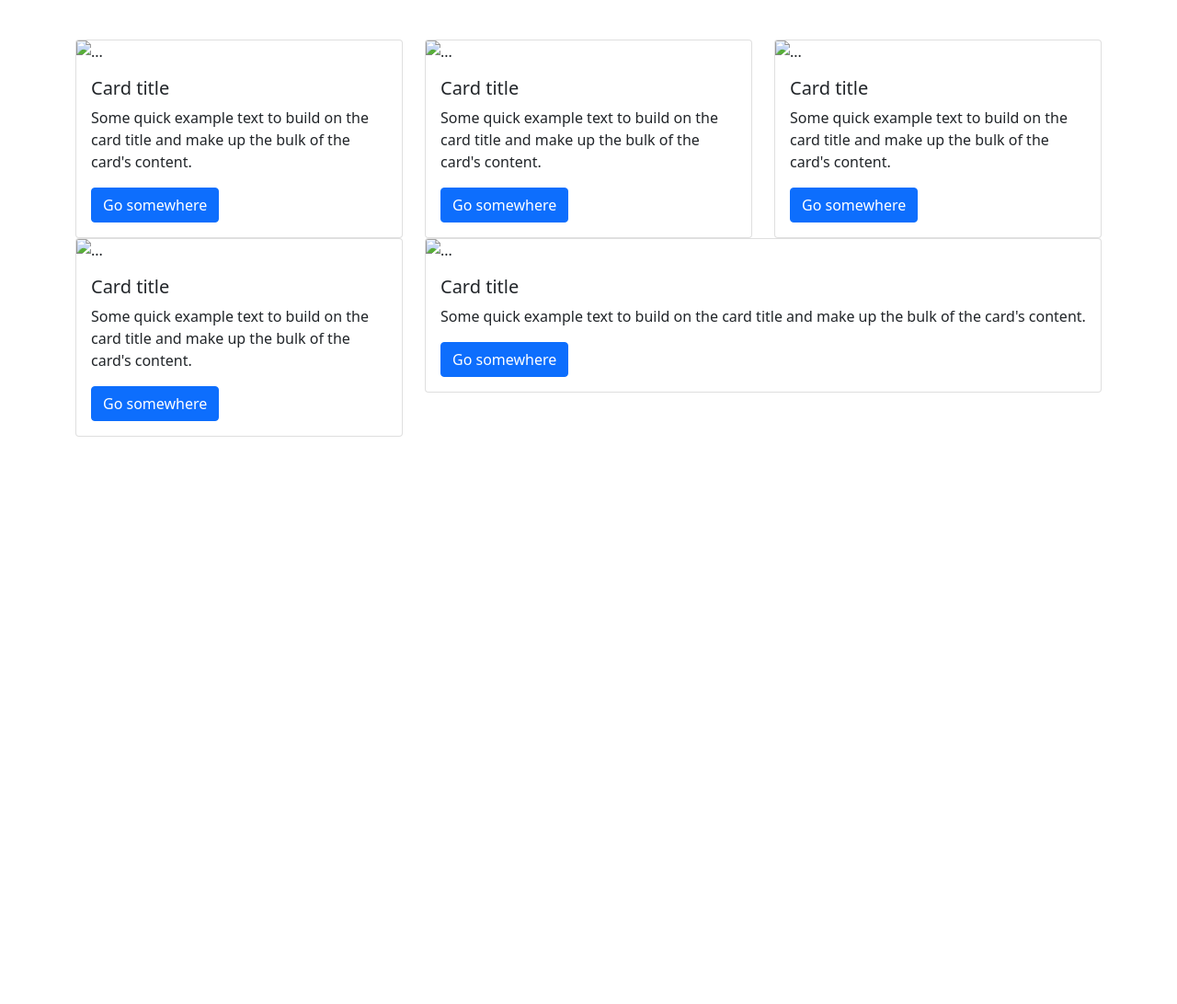
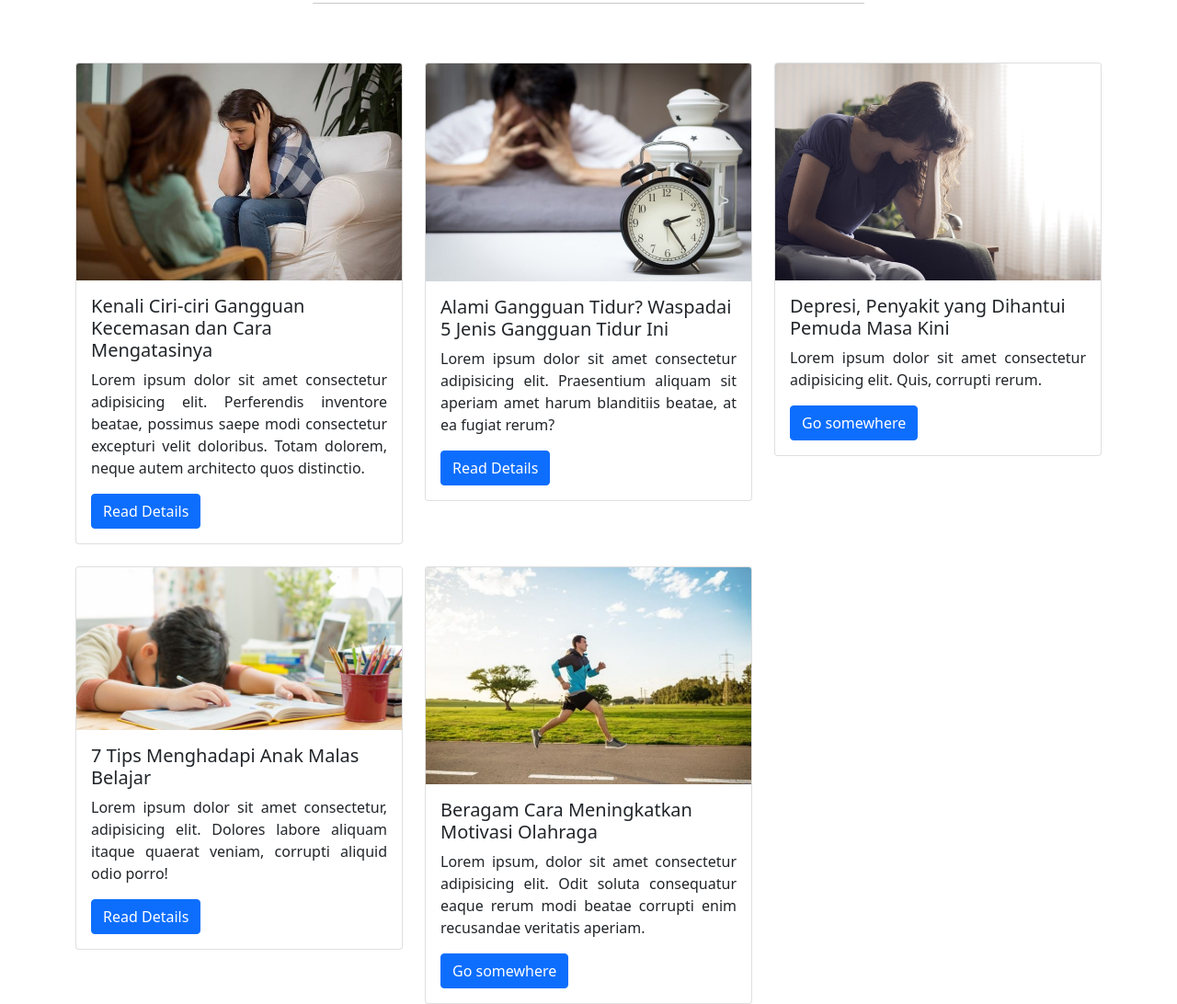
Before and after one commit to mib03/sanmedic-landingpage, a plain HTML site: page index.html in a window 1280 px wide. Shown: the part 899-1991 px from the top of the page at 92% size. Before the commit the page ends 1374 px from the top, so only its background shows below. Drawn offline with nearby package versions, Linux system fonts and the light colour scheme.

Commit message:
Tambahkan isi konten artikel dengan thumbnail

```diff
--- a/index.html
+++ b/index.html
@@ -11,15 +11,15 @@
     integrity="sha384-giJF6kkoqNQ00vy+HMDP7azOuL0xtbfIcaT9wjKHr8RbDVddVHyTfAAsrekwKmP1" crossorigin="anonymous">
   <link rel="stylesheet" href="src/css/style.css">
 
-  <title>SanMedic</title>
+  <title>Sanmedic</title>
 </head>
 
 <body>
 
   <!-- Navigation -->
-  <nav class="navbar navbar-expand-lg navbar-light fixed-top">
+  <nav class="navbar navbar-expand-lg fixed-top">
     <div class="container-sm">
-      <a class="navbar-brand" href="#">SanMedic</a>
+      <a class="navbar-brand" href="#">Sanmedic</a>
       <button class="navbar-toggler" type="button" data-bs-toggle="collapse" data-bs-target="#navbarNavAltMarkup"
         aria-controls="navbarNavAltMarkup" aria-expanded="false" aria-label="Toggle navigation">
         <span class="navbar-toggler-icon"></span>
@@ -41,7 +41,7 @@
     <div class="container pt-4 pb-4">
       <div class="row">
         <div class="col-md-6">
-          <h1 class="slogan mb-4">Get a <b>quick</b> help here!</h1>
+          <h1 class="slogan mb-4">Get a <b>quick</b> help here.</h1>
           <p>Lorem, ipsum dolor sit amet consectetur adipisicing elit. Rem dolores explicabo voluptate dolor sint
             fugiat? Unde sed numquam optio accusamus dignissimos consequatur architecto voluptatem quo impedit, tempora,
             omnis aperiam voluptas qui reiciendis, veniam eius nesciunt facilis ullam magni rerum eaque. Nesciunt,
@@ -61,65 +61,66 @@
       <div class="row text-center mb-5">
         <div class="col">
           <h2>Article</h2>
+          <hr class="mx-auto" width="600">
         </div>
       </div>
-      <div class="row">
+
+      <div class="row mb-5">
+        <div class="col-4">
+          <div class="card mb-4">
+            <img src="src/img/thumbnail-1.jpg" class="card-img-top" alt="Anxiety Disorder Image">
+            <div class="card-body">
+              <h5 class="card-title">Kenali Ciri-ciri Gangguan Kecemasan dan Cara Mengatasinya</h5>
+              <p class="card-text">Lorem ipsum dolor sit amet consectetur adipisicing elit. Perferendis inventore
+                beatae, possimus saepe modi consectetur excepturi velit doloribus. Totam dolorem, neque autem architecto
+                quos distinctio.</p>
+              <a href="#" class="btn btn-primary">Read Details</a>
+            </div>
+          </div>
+        </div>
 
         <div class="col-4">
-          <div class="card"">
-            <img src=" ..." class="card-img-top" alt="...">
+          <div class="card">
+            <img src="src/img/thumbnail-2.jpg" class="card-img-top" alt="Sleep Disorder Image">
             <div class="card-body">
-              <h5 class="card-title">Card title</h5>
-              <p class="card-text">Some quick example text to build on the card title and make up the bulk of the card's
-                content.</p>
+              <h5 class="card-title">Alami Gangguan Tidur? Waspadai 5 Jenis Gangguan Tidur Ini</h5>
+              <p class="card-text">Lorem ipsum dolor sit amet consectetur adipisicing elit. Praesentium aliquam sit
+                aperiam amet harum blanditiis beatae, at ea fugiat rerum?</p>
+              <a href="#" class="btn btn-primary">Read Details</a>
+            </div>
+          </div>
+        </div>
+
+        <div class="col-4">
+          <div class="card">
+            <img src="src/img/thumbnail-3.jpg" class="card-img-top" alt="Depression Image">
+            <div class="card-body">
+              <h5 class="card-title">Depresi, Penyakit yang Dihantui Pemuda Masa Kini</h5>
+              <p class="card-text">Lorem ipsum dolor sit amet consectetur adipisicing elit. Quis, corrupti rerum.</p>
               <a href="#" class="btn btn-primary">Go somewhere</a>
             </div>
           </div>
         </div>
 
         <div class="col-4">
-          <div class="card"">
-            <img src=" ..." class="card-img-top" alt="...">
+          <div class="card">
+            <img src="src/img/thumbnail-4.jpg" class="card-img-top" alt="Lazy Child Image">
             <div class="card-body">
-              <h5 class="card-title">Card title</h5>
-              <p class="card-text">Some quick example text to build on the card title and make up the bulk of the card's
-                content.</p>
-              <a href="#" class="btn btn-primary">Go somewhere</a>
+              <h5 class="card-title">7 Tips Menghadapi Anak Malas Belajar</h5>
+              <p class="card-text">Lorem ipsum dolor sit amet consectetur, adipisicing elit. Dolores labore aliquam
+                itaque quaerat veniam, corrupti aliquid odio porro!</p>
+              <a href="#" class="btn btn-primary">Read Details</a>
             </div>
           </div>
         </div>
 
         <div class="col-4">
-          <div class="card"">
-            <img src=" ..." class="card-img-top" alt="...">
+          <div class="card">
+            <img src="src/img/thumbnail-5.jpg" class="card-img-top" alt="Man Running Image">
             <div class="card-body">
-              <h5 class="card-title">Card title</h5>
-              <p class="card-text">Some quick example text to build on the card title and make up the bulk of the card's
-                content.</p>
-              <a href="#" class="btn btn-primary">Go somewhere</a>
-            </div>
-          </div>
-        </div>
-
-        <div class="col-4">
-          <div class="card"">
-            <img src=" ..." class="card-img-top" alt="...">
-            <div class="card-body">
-              <h5 class="card-title">Card title</h5>
-              <p class="card-text">Some quick example text to build on the card title and make up the bulk of the card's
-                content.</p>
-              <a href="#" class="btn btn-primary">Go somewhere</a>
-            </div>
-          </div>
-        </div>
-
-        <div class="col">
-          <div class="card">
-            <img src=" ..." class="card-img-top" alt="...">
-            <div class="card-body">
-              <h5 class="card-title">Card title</h5>
-              <p class="card-text">Some quick example text to build on the card title and make up the bulk of the card's
-                content.</p>
+              <h5 class="card-title">Beragam Cara Meningkatkan Motivasi Olahraga</h5>
+              <p class="card-text">Lorem ipsum, dolor sit amet consectetur adipisicing elit. Odit soluta consequatur
+                eaque rerum modi beatae corrupti enim recusandae veritatis aperiam.</p>
               <a href="#" class="btn btn-primary">Go somewhere</a>
             </div>
           </div>
--- a/src/css/style.scss
+++ /dev/null
@@ -1,32 +0,0 @@
-html, body {
-  height: 100%;
-}
-
-.navbar-nav > a {
-  text-transform: uppercase;
-}
-
-.pt-6 {
-  padding-top: 10rem !important;
-}
-
-h1.slogan {
-  font-size: 3em;
-}
-
-.top-content p {
-  text-align: justify;
-  color:  rgba(15, 82, 186, 0.5);
-}
-
-.top-content {
-  background-image: url('../img/top-medic.jpg');
-  background-size: cover;
-  background-repeat: no-repeat;
-  height: 100%;
-  color: rgba(15, 82, 186, 1);
-}
-
-.first-content {
-  margin-top: 30px;
-}
```
Also changed, not shown: src/css/style.css, src/img/thumbnail-1.jpg (added), src/img/thumbnail-2.jpg (added), src/img/thumbnail-3.jpg (added), src/img/thumbnail-4.jpg (added), src/img/thumbnail-5.jpg (added), 1 other file.
